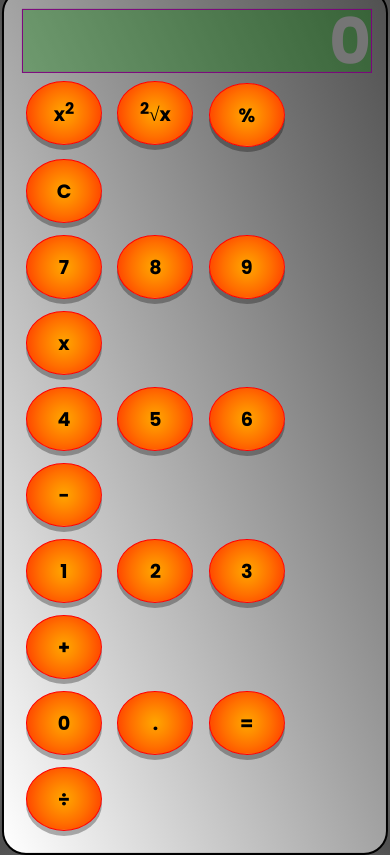
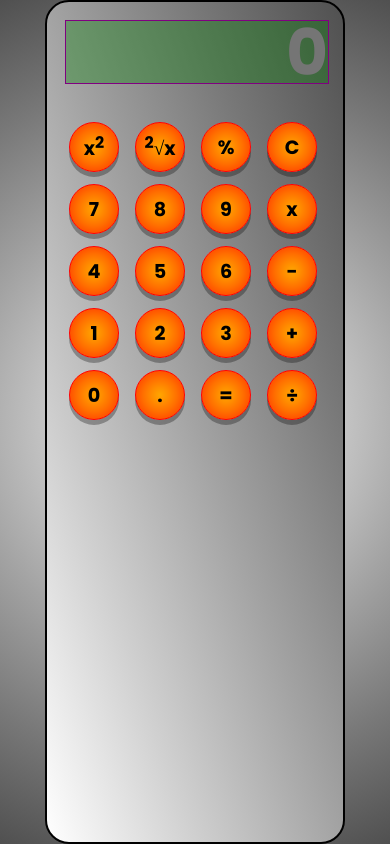
Before and after one commit to ronaksarvaya/Calculator, a plain HTML site: page index.html in a window 390 px wide. Drawn offline with Linux system fonts and the light colour scheme.

Commit message:
successfully forked

```diff
--- a/index.html
+++ b/index.html
@@ -11,40 +11,37 @@
 <body >
     <div class="calculator">
         <input type="text" name="myinput" placeholder="0" id="myinput">
-       <div class="firstline-btns">
+     <div class="dispgrid">
     <button onclick="myinput.value = Math.pow(parseFloat(myinput.value), 2)">x<sup>2</sup></button>
     <button onclick="myinput.value = Math.sqrt(parseFloat(myinput.value))"><sup>2</sup>√x</button>
     <button onclick="myinput.value /= 100">%</button>
     <button onclick="myinput.value = ''">C</button>
-    </div>
 
-    <div class="secondline-btns">
     <button onclick="myinput.value += '7'">7</button>
     <button onclick="myinput.value += '8'">8</button>
     <button onclick="myinput.value += '9'">9</button>
     <button onclick="myinput.value += '*'">x</button>
-    </div>
 
-    <div class="thirdline-btns">
         <button onclick="myinput.value += '4'">4</button>
         <button onclick="myinput.value += '5'">5</button>
         <button onclick="myinput.value += '6'">6</button>
         <button onclick="myinput.value += '-'">-</button>
-       </div>
 
-       <div class="fourthline-btns">
+
+
         <button onclick="myinput.value += '1'">1</button>
         <button onclick="myinput.value += '2'">2</button>
         <button onclick="myinput.value += '3'">3</button>
         <button onclick="myinput.value += '+'">+</button>
-       </div>
 
-       <div class="fifthine-btns">
+
+
         <button onclick="myinput.value += '0'">0</button>
         <button onclick="myinput.value += '.'"><b>.</b></button>
         <button onclick="myinput.value = eval(myinput.value)">=</button>
         <button onclick="myinput.value += '/'"><b>÷</b></button>
     </div>
+
     </div>
 </body>
 </html>
--- a/style.css
+++ b/style.css
@@ -17,20 +17,21 @@ body {
     border-radius: 24px;
     padding: 1em;
     border: 2px solid black;
-    width: 30%; /*xchnage this to 30%*/
+    width: 300px; /*xchnage this to 30%*/
     position: absolute;
     top: 50%;
     left: 50%;
     transform: translate(-50%,-50%);
 }
-@media (max-width: 600px) {
-    .calculator {
-        width: 99%;
-    }
+.dispgrid{
+    margin-top: 30px;
+    display: grid;
+    grid-template-columns:1fr 1fr 1fr 1fr;
+
 }
 #myinput{
     margin: 2px ;
-    width: 100%;
+    width:100%;
     height: 64px;
     border: 1px solid purple;
     background-color: rgba(0, 128, 0, 0.336);
@@ -38,10 +39,25 @@ body {
     text-align: right;
 }
 
+@media screen and (max-width:767px) {
+    .calculator {
+        /* width: 100%; */
+        height: 100%;
+    }
+    .dispgrid{
+        display: grid;
+        /* grid-template-columns: 70px 70px 70px 70px; */
+
+    }
+    #myinput{
+        /* width:90%; */
+    }
+}
+
 button{
     font-size: larger;
-    height: 64px;
-    width: 76px;
+    height: 50px;
+    width: 50px;
     margin: 6px 6px;
     background-image: radial-gradient(circle, #ffa600, #ff8c00, #ff6f00, #ff4c00, #ff0000);
     border-radius: 50%;
```
Lines whose indentation alone changed are shown as unchanged.
